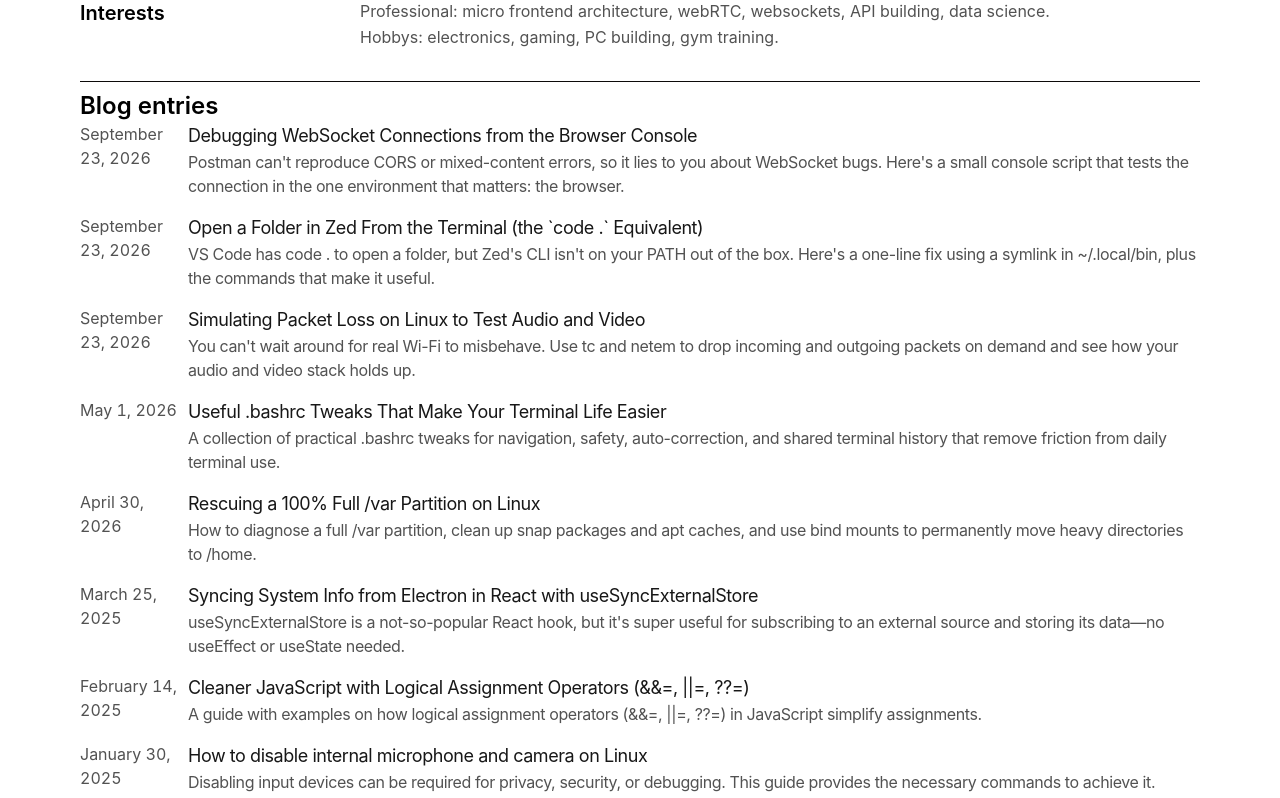
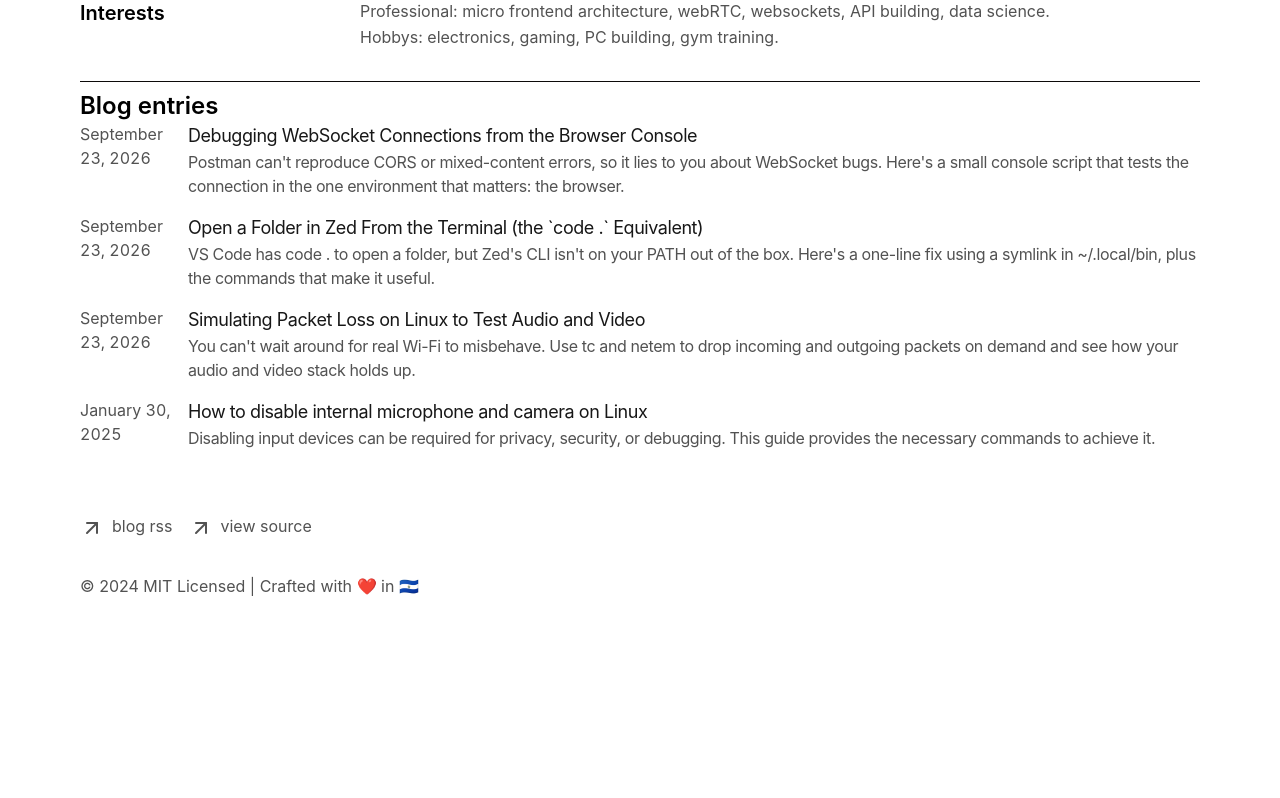
Before and after one commit to galletafromjell666/portfolio-nextjs, a Next.js app: page / in a window 1280 px wide. Shown: the part 1697-2495 px from the top of the page. After the commit the page ends 2359 px from the top, so only its background shows below. Built offline with nearby package versions, Linux system fonts and the light colour scheme.

Commit message:
show latest 3 plus 1 random blog post on home

```diff
--- a/app/components/posts.tsx
+++ b/app/components/posts.tsx
@@ -1,26 +1,37 @@
-import { getBlogPosts, formatDate, getProjectsPosts } from "app/utils";
+import {
+  getBlogPosts,
+  formatDate,
+  getProjectsPosts,
+  type Post,
+} from "app/utils";
 import Link from "next/link";
 
 interface PostsProps {
   source: "blog" | "projects";
+  limit?: number;
+  random?: number;
 }
 
-export function Posts({ source }: PostsProps) {
+const byNewestFirst = (a: Post, b: Post) =>
+  new Date(a.metadata.publishedAt) > new Date(b.metadata.publishedAt) ? -1 : 1;
+
+export function Posts({ source, limit, random = 0 }: PostsProps) {
   const isBlogsPost = source === "blog";
-  const allBlogs = isBlogsPost ? getBlogPosts() : getProjectsPosts();
+  const allPosts = (isBlogsPost ? getBlogPosts() : getProjectsPosts()).sort(
+    byNewestFirst
+  );
+
+  const latest = limit ? allPosts.slice(0, limit) : allPosts;
+  const picks = limit
+    ? [...allPosts.slice(limit)]
+        .sort(() => Math.random() - 0.5)
+        .slice(0, random)
+    : [];
+  const posts = [...latest, ...picks].sort(byNewestFirst);
 
   return (
     <div>
-      {allBlogs
-        .sort((a, b) => {
-          if (
-            new Date(a.metadata.publishedAt) > new Date(b.metadata.publishedAt)
-          ) {
-            return -1;
-          }
-          return 1;
-        })
-        .map((post) => (
+      {posts.map((post) => (
           <Link
             key={post.slug}
             className="flex flex-col space-y-1 mb-4"
--- a/app/page.tsx
+++ b/app/page.tsx
@@ -212,7 +212,7 @@ export default function Page() {
         <h2 className="text-2xl font-semibold dark:border-t-white border-t-1 pt-2 border-t-stone-950 mt-2">
           Blog entries
         </h2>
-        <Posts source="blog" />
+        <Posts source="blog" limit={3} random={1} />
       </div>
     </section>
   );
```
